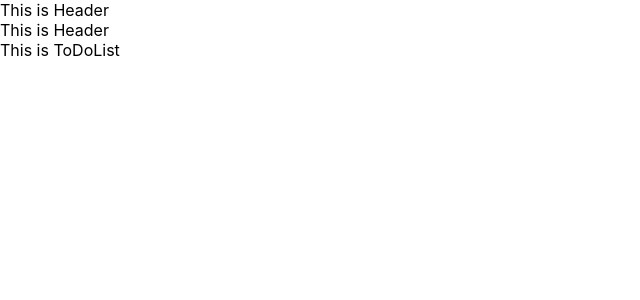
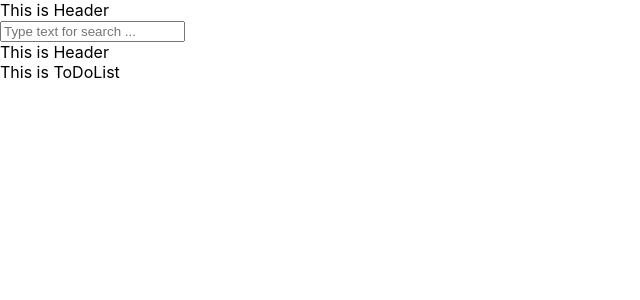
Before and after one commit to Vachagan-Nersesyan/todolist, a React (Create React App) app: page / in a window 1280 px wide. Shown: the top 300 px of the page, without its empty margins (0-640 px from the left). Built offline with nearby package versions, Linux system fonts and the light colour scheme.

Commit message:
change inputs placeholder value

```diff
--- a/src/components/SearchComp/SearchScp.jsx
+++ b/src/components/SearchComp/SearchScp.jsx
@@ -1,8 +1,11 @@
 import React from 'react';
 
-function SearchFuncComponent(props){
+const SearchFuncComponent = (props) => {
     return (
         <div>
+            <div>
+                <input type='text' placeholder='Type text for search ...' />
+            </div>
             This is Header
         </div>
     )
```
